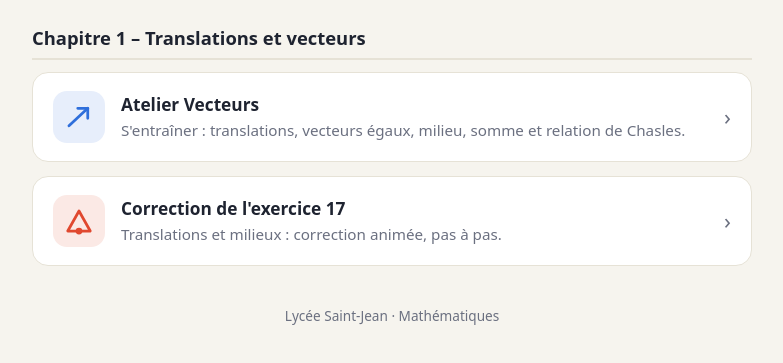
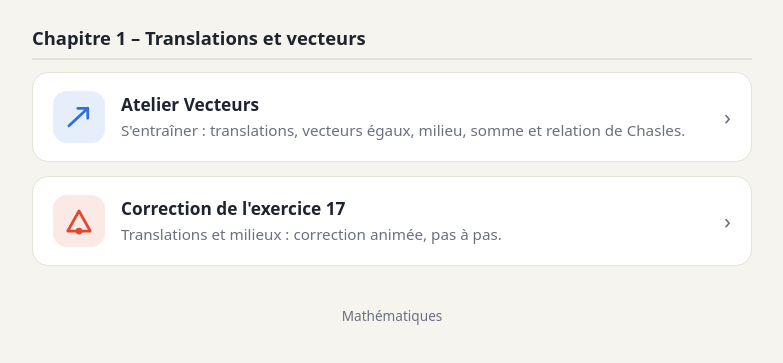
Before and after one commit to cheminc/cours, a plain HTML site: page vecteurs/index.html in a window 1280 px wide. Shown: the part 147-510 px from the top of the page, without its empty margins (248-1031 px from the left). Drawn offline with Linux system fonts and the light colour scheme.

Commit message:
Retrait du nom du lycée sur la page Vecteurs
Co-Authored-By: Claude Opus 5.5 <noreply@anthropic.com>
Claude-Session: https://claude.ai/code/session_018iHLkhcPuTcS9VpddZ98ws

```diff
--- a/vecteurs/index.html
+++ b/vecteurs/index.html
@@ -60,7 +60,7 @@
     </a>
   </div>
 
-  <footer>Lycée Saint-Jean · Mathématiques</footer>
+  <footer>Mathématiques</footer>
 </div>
 </body>
 </html>
```
